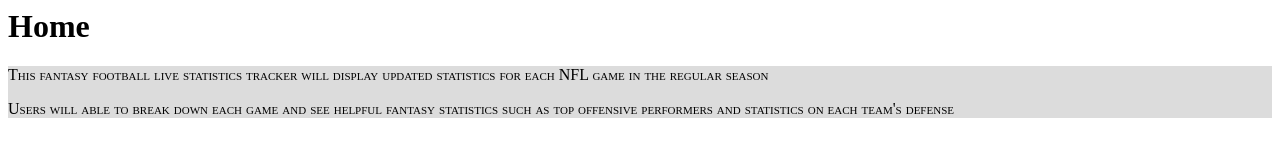
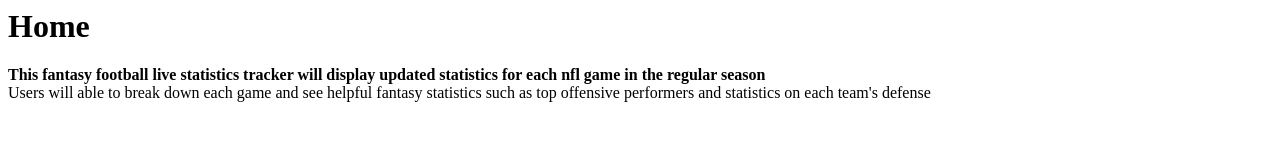
Before and after one commit to JoshuaFraney/Final-Project, a plain HTML site: page views/home.view.html in a window 1280 px wide. Drawn offline with Linux system fonts and the light colour scheme.

Commit message:
edited home

```diff
--- a/views/home.view.html
+++ b/views/home.view.html
@@ -1,21 +1,18 @@
-<style type="text/css">
-.paragraphs {
-	background-color: gainsboro;
-	font-variant: small-caps;
-	font-style: inherit;
-}
+<!-- <link rel="stylesheet" href="http://www.w3schools.com/lib/w3.css">
+<link rel="stylesheet" type="text/css" href="fball.css">
+ -->
 
 
 
 
+<div>
+<div id="paragraphs" class="w3-large">
+<!-- <h1>Home</h1> -->
+<h1>Home</h1>
+<p class="w3-card-16"><strong>This fantasy football live statistics tracker will display updated statistics for each nfl game in the regular season</strong>
 
-</style>
-<div>
-<h1>Home</h1>
-<div class="paragraphs">
-<p>This fantasy football live statistics tracker will display updated statistics for each NFL game in the regular season</p>
-<p></p>
-<p>Users will able to break down each game and see helpful fantasy statistics such as top offensive performers and statistics on each team's defense</p>
+<br/>Users will able to break down each game and see helpful fantasy statistics such as top offensive performers and statistics on each team's defense</strong></p>
 
 </div>
+
 </div>
```
